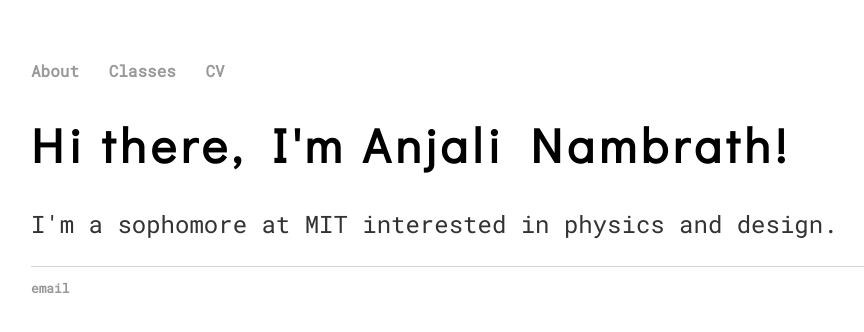
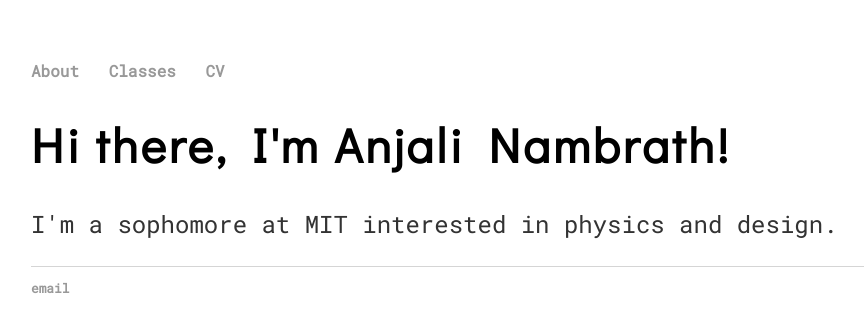
Before and after one commit to nambrath/nambrath.github.io, a Jekyll site: the page built from index.html, in a window 1280 px wide. Shown: the top 332 px of the page, without its empty margins (161-1025 px from the left). Built offline with Jekyll 4.4.1, drawn with Linux system fonts in a browser that asks for light colours.

Commit message:
Update main.css
fixed didact gothic tracking, added class list styling

```diff
--- a/css/main.css
+++ b/css/main.css
@@ -25,11 +25,11 @@ a:hover {
 h1 {
     font-size: 3em;
     font-family:'Didact Gothic', 'Sans-Serif';
-    letter-spacing: 5px;
+    letter-spacing: 3px;
 }
 h2 {
     font-family: 'Didact Gothic', 'Sans-Serif';
-    letter-spacing: 2px;
+    letter-spacing: 1px;
 }
 p {
     font-family:'Roboto Mono', 'Sans-Serif';
@@ -42,11 +42,6 @@ footer {
     font-size: .8em;
 }
 
-ul.posts {
-    margin: 20px auto 40px;
-    font-size: 1.5em;
+ul li {
+    font-family: 'Roboto Mono';
 }
-
-ul.posts li {
-    list-style: none;
-}
```
